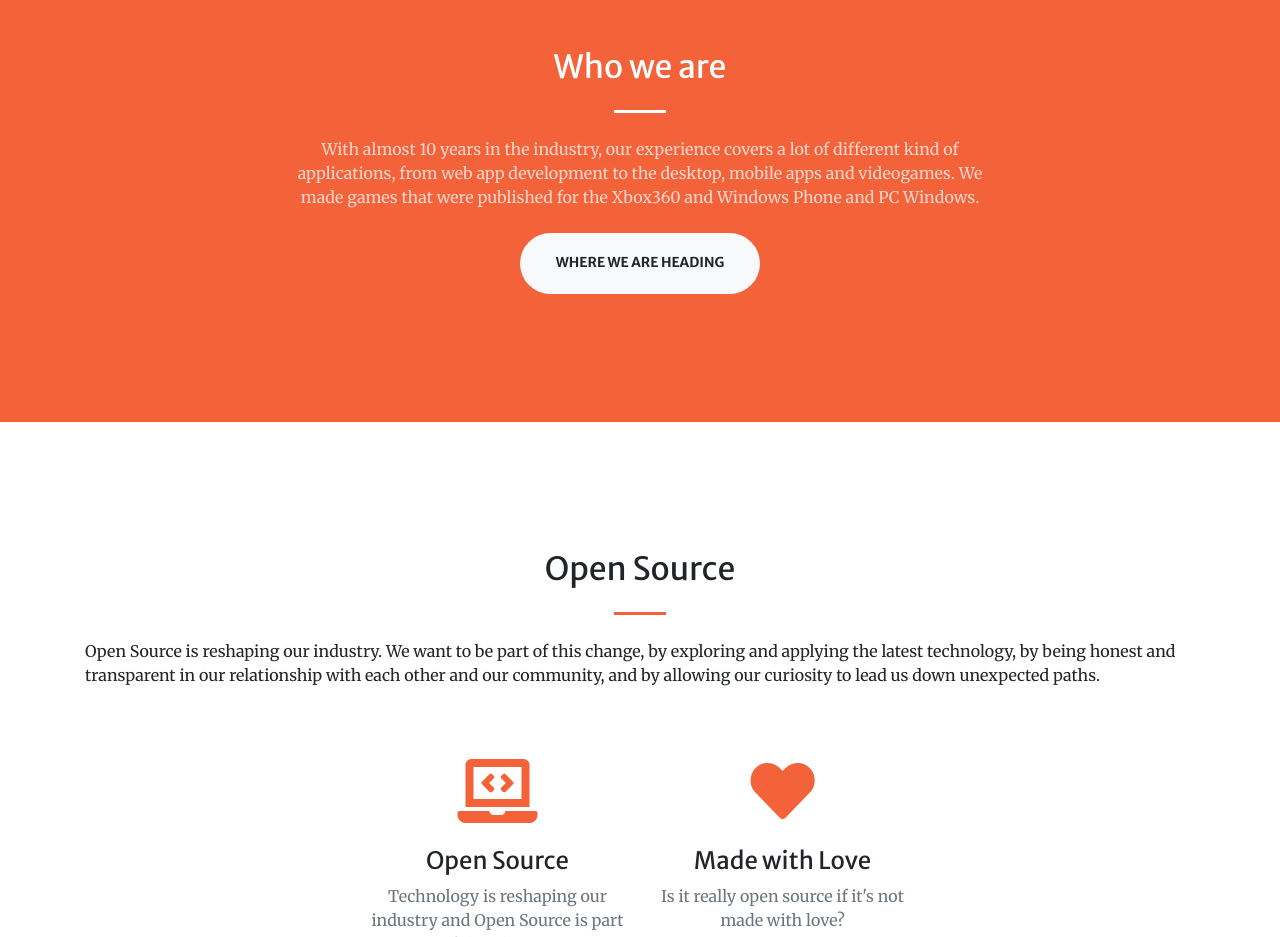
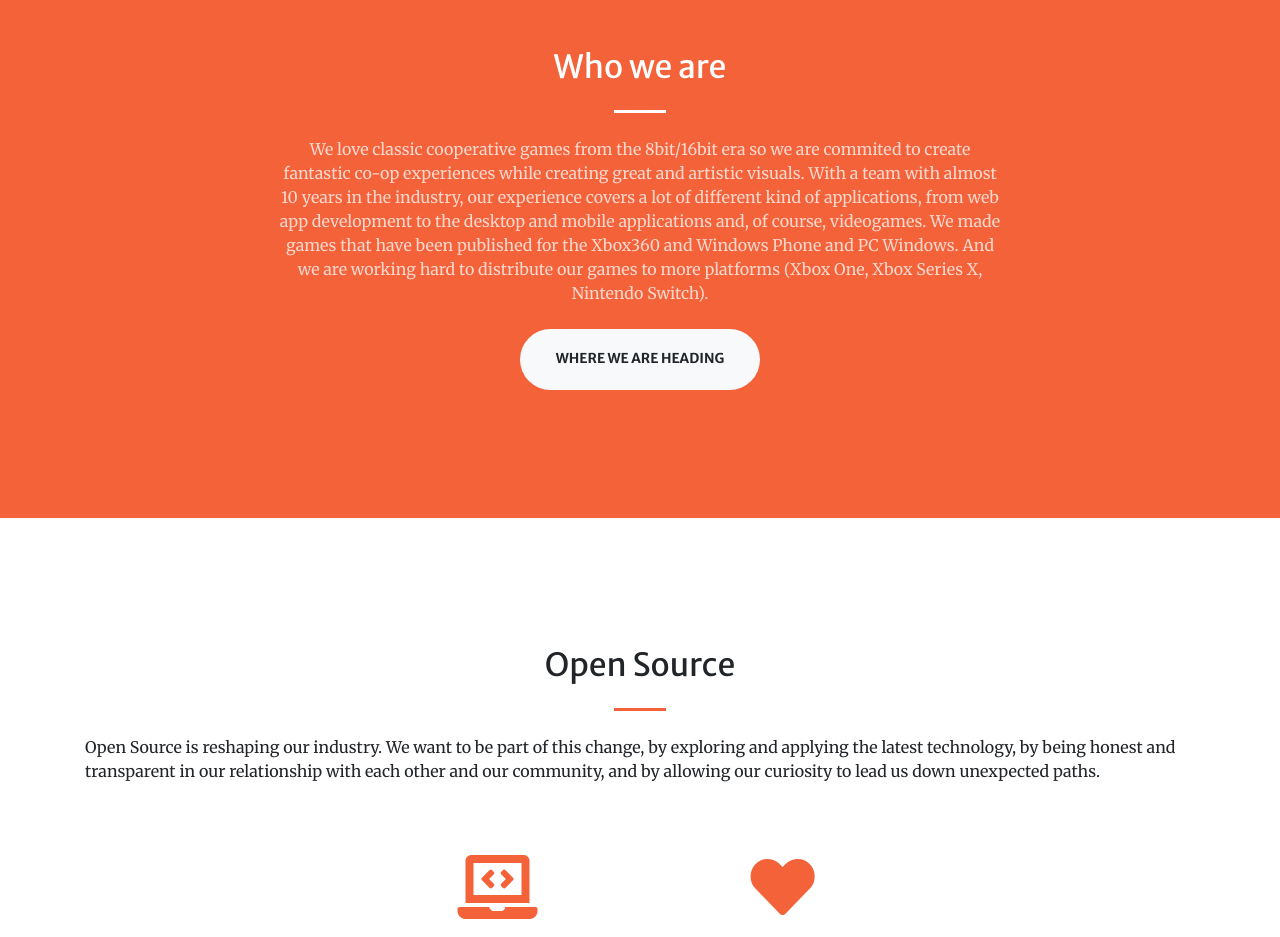
Before and after one commit to retrowax/retrowax.github.com, a plain HTML site: page index.html in a window 1280 px wide. Shown: the part 880-1817 px from the top of the page. Drawn offline with Linux system fonts and the light colour scheme.

Commit message:
updated who we are section

```diff
--- a/index.html
+++ b/index.html
@@ -78,7 +78,7 @@
         <div class="col-lg-8 text-center">
           <h2 class="text-white mt-0">Who we are</h2>
           <hr class="divider light my-4">
-          <p class="text-white-75 mb-4">With almost 10 years in the industry, our experience covers a lot of different kind of applications, from web app development to the desktop, mobile apps and videogames. We made games that were published for the Xbox360 and Windows Phone and PC Windows.</p>
+          <p class="text-white-75 mb-4">We love classic cooperative games from the 8bit/16bit era so we are commited to create fantastic co-op experiences while creating great and artistic visuals. With a team with almost 10 years in the industry, our experience covers a lot of different kind of applications, from web app development to the desktop and mobile applications and, of course, videogames. We made games that have been published for the Xbox360 and Windows Phone and PC Windows. And we are working hard to distribute our games to more platforms (Xbox One, Xbox Series X, Nintendo Switch).</p>
           <a class="btn btn-light btn-xl js-scroll-trigger" href="#opensource" target="_blank">Where we are heading</a>
         </div>
       </div>
```
Also changed, not shown: 1 other file.
